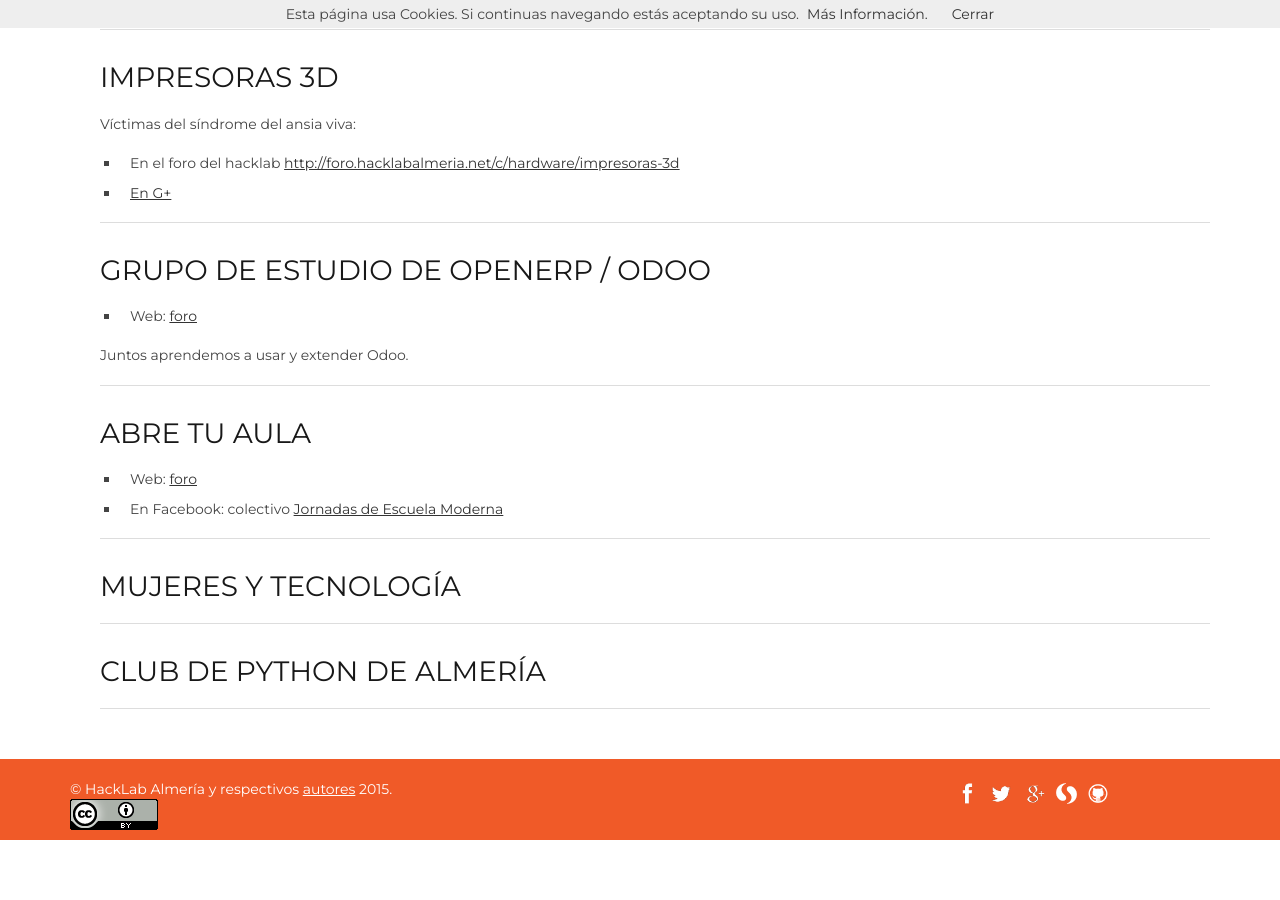
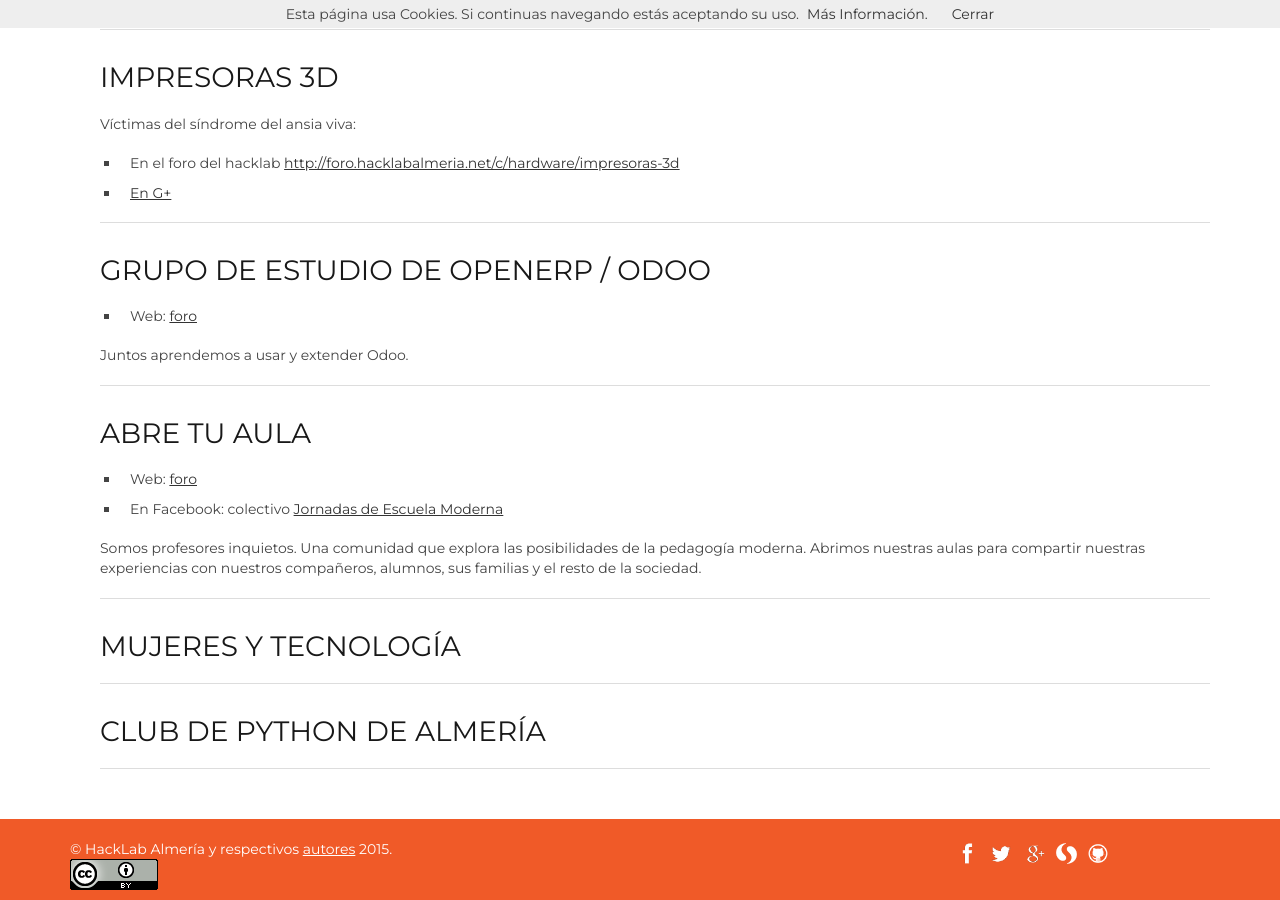
Before and after one commit to HackLab-Almeria/hacklab-almeria.github.io, a Jekyll site: the page built from gruposdetrabajo/index.md, in a window 1280 px wide and 900 px high, scrolled down 1685 px. Built offline with Jekyll 4.4.1, drawn with Linux system fonts in a browser that asks for light colours; comment, search, counter and statistics services are not loaded; before the commit the page ends 2525 px from its top, so only the background shows below that.

Commit message:
Update index.md

```diff
--- a/gruposdetrabajo/index.md
+++ b/gruposdetrabajo/index.md
@@ -90,6 +90,8 @@ Juntos aprendemos a usar y extender Odoo.
  * Web: [foro](http://foro.hacklabalmeria.net/c/abre-tu-aula)
  * En Facebook: colectivo [Jornadas de Escuela Moderna](https://www.facebook.com/groups/713373022026285/920740294622889/)
 
+Somos profesores inquietos. Una comunidad que explora las posibilidades de la pedagogía moderna. Abrimos nuestras aulas para compartir nuestras experiencias con nuestros compañeros, alumnos, sus familias y el resto de la sociedad.
+
 ---
 
 ### Mujeres y Tecnología
```
